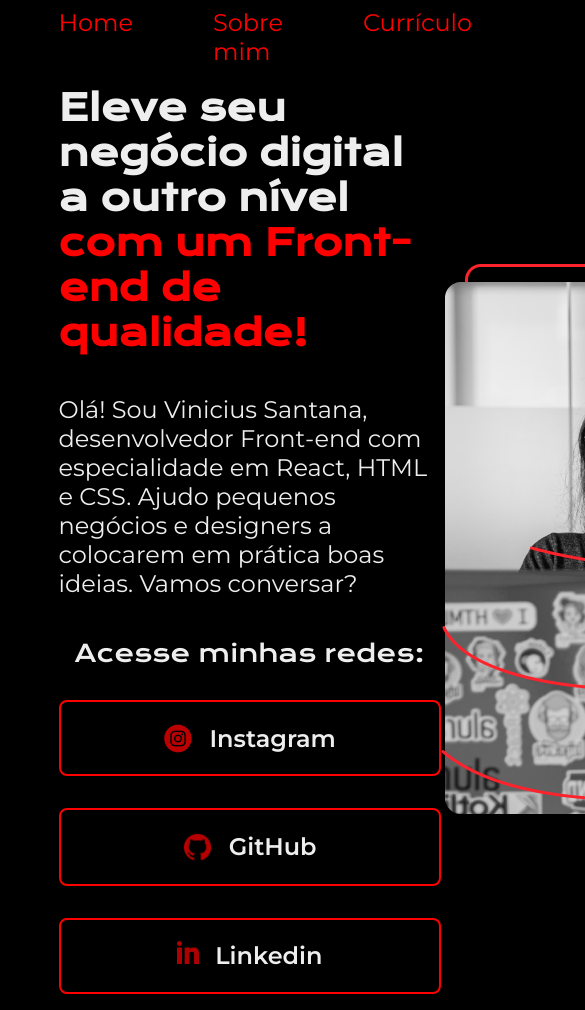
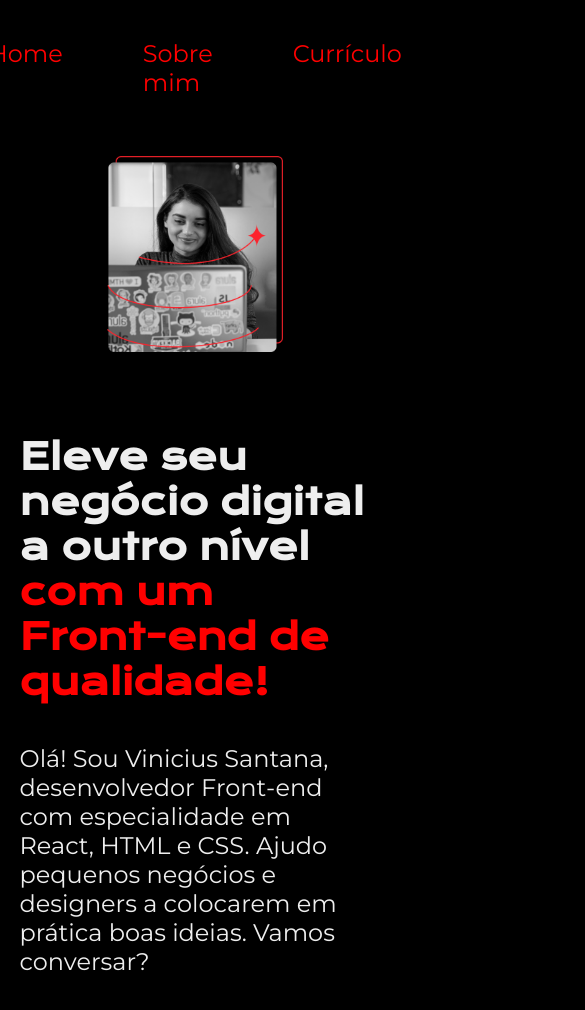
Before and after one commit to VStwokey/Alura-Figma, a plain HTML site: page index.html in a window 390 px wide. Shown: the top 1010 px of the page, 585 px wide, since content can reach past the window. Drawn offline with nearby package versions, Linux system fonts and the light colour scheme.

Commit message:
Front-End Responsivo

```diff
--- a/css/style.css
+++ b/css/style.css
@@ -34,7 +34,7 @@ body{
 
 .cabecalho__menu__link{
     font-family: var(--fonte-secundaria);
-    font-size: 24px;
+    font-size: 1.5rem;
     font-weight: 600px;
     color: var(--cor-terciaria);
     text-decoration: none;
@@ -49,10 +49,11 @@ h1{
     display: flex;
     align-items: center;
     justify-content: space-between;
+    gap: 82px;
 }
 
 .apresentacao__conteudo{
-    width: 615px;
+    width: 50%;
     display: flex;
     flex-direction: column;
     gap: 40px;
@@ -60,7 +61,7 @@ h1{
 }
 
 .apresentacao__conteudo__titulo{
-    font-size: 36px;
+    font-size: 2.25rem;
     font-family: var(--fonte-primaria)
 }
 
@@ -69,12 +70,12 @@ h1{
 }
 
 .apresentacao__conteudo__texto{
-    font-size: 24px;
+    font-size: 1.5rem;
     font-family: var(--fonte-secundaria);
 }
 
 .apresentacao__conteudo__texto__estudos{
-    font-size: 20px;
+    font-size: 1.25rem;
     font-family: var(--fonte-secundaria);
 }
 
@@ -89,7 +90,7 @@ h1{
 
 .apresentacao__links__subtitulo{
     font-family: var(--fonte-primaria);
-    font-size: 24px;
+    font-size: 1.5rem;
     font-weight: 400;
 }
 
@@ -99,10 +100,10 @@ h1{
     justify-content: center;
     gap: 16px;
     border: 2px solid var(--cor-terciaria);
-    width: 378px;
+    width: 50%;
     text-align: center;
     border-radius: 8px;
-    font-size: 24px;
+    font-size: 1.5rem;
     font-weight: 600;
     padding: 21.5px 0;
     text-decoration: none;
@@ -115,18 +116,22 @@ h1{
 }
 
 .github-logo{
-    width: 8%;
-    height: 8%;
+    width: 20px;
+    height: 20px;
 }
 
 .instagram-logo{
-    width: 8%;
-    height: 8%;
+    width: 20px;
+    height: 20px;
 }
 
 .linkedin-logo{
-    width: 6%;
-    height: 6%;
+    width: 15px;
+    height: 15px;
+}
+
+.apresentacao__imagem{
+    width: 50%;
 }
 
 .rodape{
@@ -135,6 +140,25 @@ h1{
     color: var(--cor-primaria);
     background-color: var(--cor-terciaria);
     font-family: var(--fonte-secundaria);
-    font-size: 24px;
+    font-size: 1.5rem;
     font-weight: 600px;
 }
+
+@media (max-width: 1200px){
+    .cabecalho{
+        padding: 10%;
+    }
+
+    .cabecalho__menu{
+        justify-content: center;
+    }
+
+    .apresentacao{
+        flex-direction: column-reverse;
+        padding: 5%;
+    }
+
+    .apresentacao__conteudo{
+        width: auto;
+    }
+}
--- a/index.html
+++ b/index.html
@@ -35,7 +35,7 @@
                 </a>
             </div>
         </section>
-        <img class="joana-img" src="/assets/Imagem.png" alt="Joana Santos programando.">
+        <img class="apresentacao__imagem" src="/assets/Imagem.png" alt="Joana Santos programando.">
     </main>
     <footer class="rodape">
         <p>Desenvolvido por Vinicius</p>
```
Also changed, not shown: about.html (+1 -1 lines), curriculo.html (+1 -1 lines).
